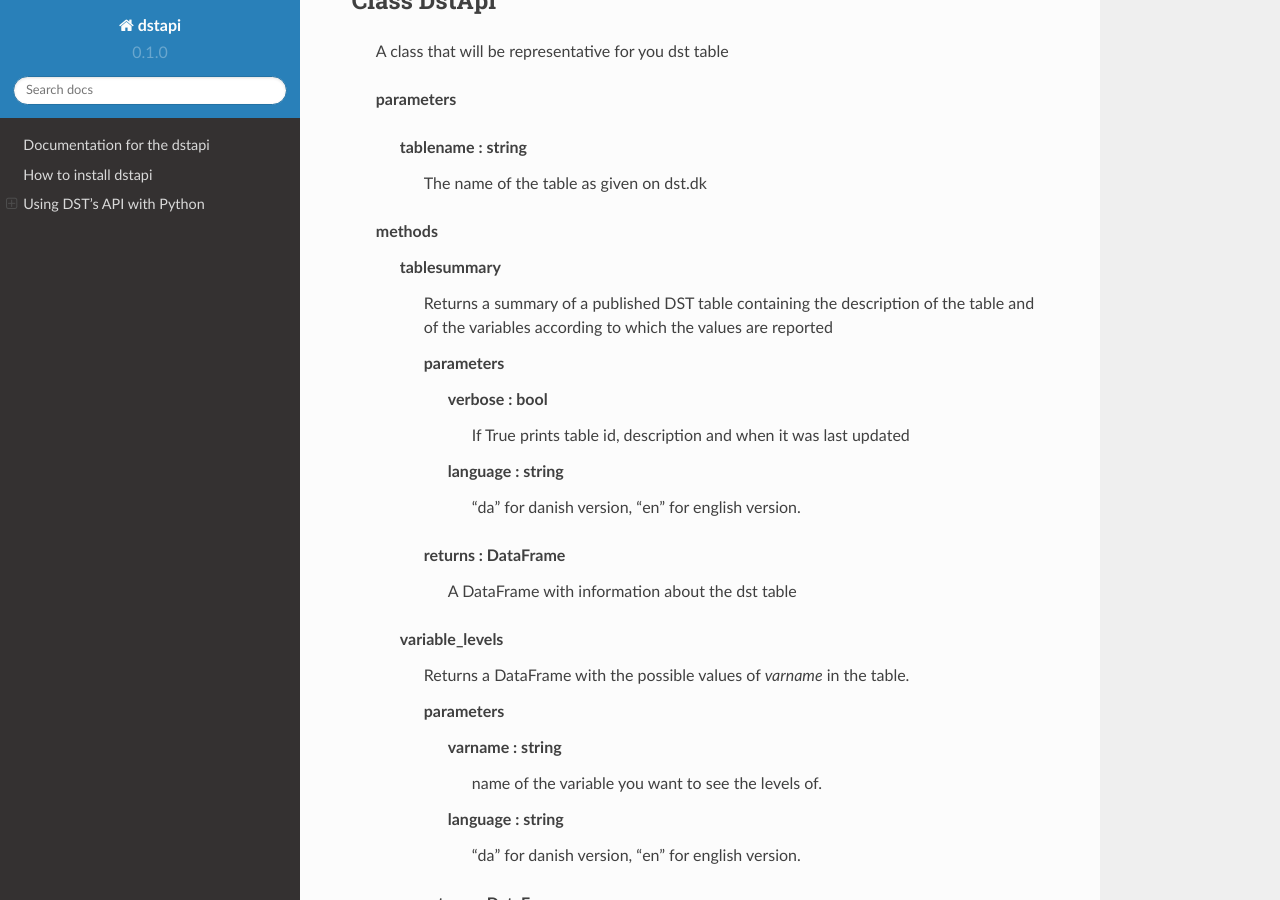
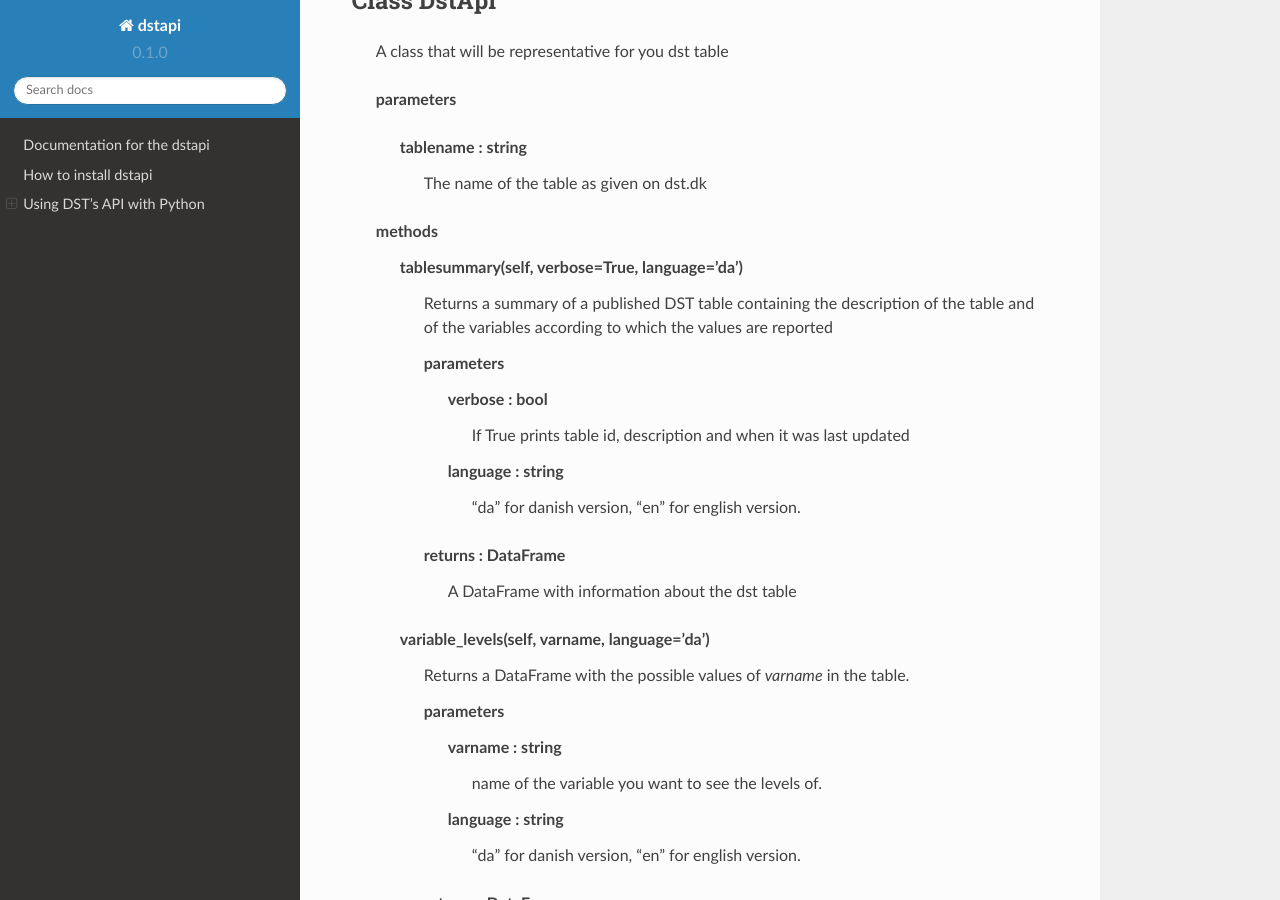
Before and after one commit to alemartinello/dstapi, a Sphinx documentation site: the page built from docs/source/index.rst, in a window 1280 px wide and 900 px high, scrolled down 854 px. Built offline with Sphinx 7.4.7 and the Read the Docs theme 2.0.0, drawn with Linux system fonts in a browser that asks for light colours.

Commit message:
Defult params added

```diff
--- a/docs/source/index.rst
+++ b/docs/source/index.rst
@@ -43,7 +43,7 @@ Class DstApi
 
 
    **methods**
-      **tablesummary**
+      **tablesummary(self, verbose=True, language='da')**
         Returns a summary of a published DST table containing the description of
         the table and of the variables according to which the values are
         reported
@@ -58,7 +58,7 @@ Class DstApi
              A DataFrame with information about the dst table
 
 
-      **variable_levels**
+      **variable_levels(self, varname, language='da')**
         Returns a DataFrame with the possible values of `varname` in the table.
 
         **parameters**
```
